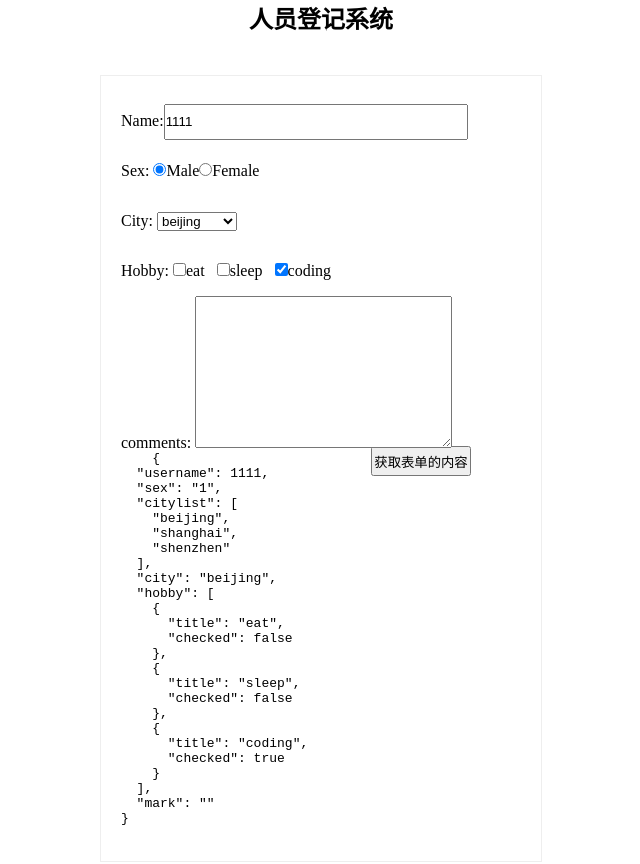
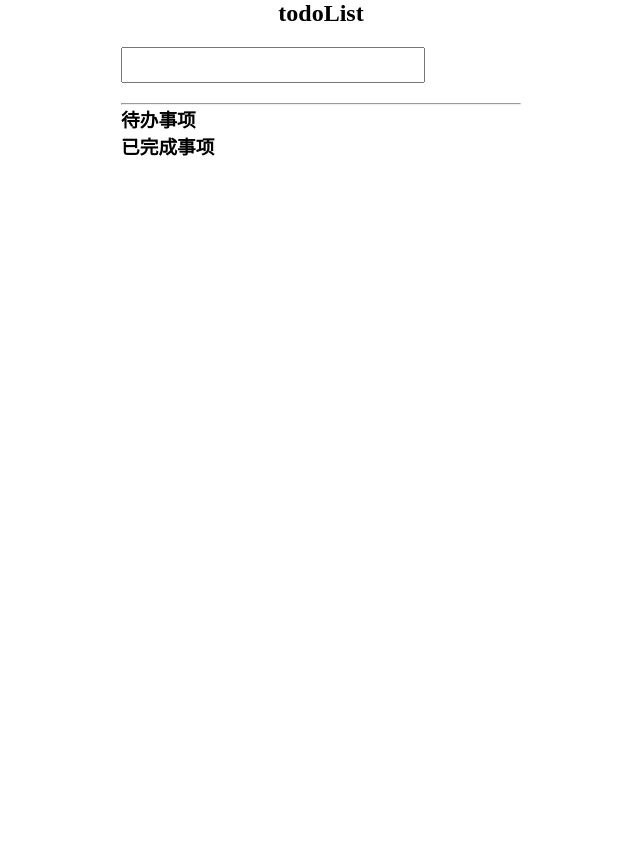
Before and after one commit to hy04/angular-practice, an Angular app: page / in a window 1280 px wide. Shown: the top 864 px of the page, without its empty margins (319-959 px from the left). After the commit the page ends 800 px from the top, so only its background shows below. Built offline with nearby package versions, Linux system fonts and the light colour scheme.

Commit message:
search history and todolist

```diff
--- a/src/app/app.component.html
+++ b/src/app/app.component.html
@@ -6,4 +6,7 @@
 
 <!-- <router-outlet></router-outlet> -->
 
-<app-form></app-form>
+<!-- <app-form></app-form> -->
+
+<!-- <app-search></app-search> -->
+<app-todolist></app-todolist>
--- a/src/app/app.module.ts
+++ b/src/app/app.module.ts
@@ -8,6 +8,8 @@
 import { HomeComponent } from './components/home/home.component';
 import { HeaderComponent } from './components/header/header.component';
 import { FormComponent } from './components/form/form.component';
+import { SearchComponent } from './components/search/search.component';
+import { TodolistComponent } from './components/todolist/todolist.component';
 
 @NgModule({
   declarations: [
@@ -15,7 +17,9 @@
     NewsComponent,
     HomeComponent,
     HeaderComponent,
-    FormComponent
+    FormComponent,
+    SearchComponent,
+    TodolistComponent
   ],
   imports: [
     BrowserModule,
--- /dev/null
+++ b/src/app/components/search/search.component.css
@@ -0,0 +1,14 @@
+.search{
+    width:400px;
+    margin:20px auto;
+
+}
+.inputtext{
+    margin-bottom: 20px;
+    width:300px;
+    height:32px;
+}
+button{
+    width:80px;
+    height: 32px;
+}
--- /dev/null
+++ b/src/app/components/search/search.component.html
@@ -0,0 +1,9 @@
+<h1>Search History</h1>
+<div class="search">
+    <input type="text" class="inputtext" [(ngModel)]="keyword">
+    <button (click)="doSearch()">Search</button>
+    <hr>
+    <ul>
+      <li *ngFor="let item of historylist; let key=index">{{item}}————<button (click)="deleteHistory(key)">X</button></li>
+    </ul>
+</div>
--- /dev/null
+++ b/src/app/components/search/search.component.ts
@@ -0,0 +1,31 @@
+import { Component, OnInit } from '@angular/core';
+
+@Component({
+  selector: 'app-search',
+  templateUrl: './search.component.html',
+  styleUrls: ['./search.component.css']
+})
+export class SearchComponent implements OnInit {
+
+
+  public keyword:string;
+  public historylist:any[]=[];
+
+  constructor() { }
+
+  ngOnInit() {
+  }
+  doSearch(){
+    //如果当前关键字不存在在列表里
+    if(this.historylist.indexOf(this.keyword)==-1){
+      this.historylist.push(this.keyword);
+    }
+    console.log(this.keyword);
+    this.keyword='';
+  }
+  deleteHistory(key){
+    console.log(key);
+    this.historylist.splice(key,1)
+  }
+
+}
--- /dev/null
+++ b/src/app/components/todolist/todolist.component.css
@@ -0,0 +1,14 @@
+.todolist{
+    width:400px;
+    margin:20px auto;
+
+}
+.form_input{
+    margin-bottom: 20px;
+    width:300px;
+    height:32px;
+}
+
+h2{
+    text-align: center;
+}
--- /dev/null
+++ b/src/app/components/todolist/todolist.component.html
@@ -0,0 +1,22 @@
+
+
+<h2>todoList</h2>
+<div class="todolist">
+    <input class="form_input" type="text" [(ngModel)]="keyword" (keyup)="doAdd($event)" />
+    <hr>
+    <h3>待办事项</h3>
+    <ul>
+      <!-- 如果status是1就隐藏在这个ul里隐藏 -->
+      <li *ngFor="let item of todolist;let key=index;" [hidden]="item.status==1">
+       <input type="checkbox" [(ngModel)]="item.status" />  {{item.title}}   ------ <button (click)="deleteData(key)">X</button>
+      </li>
+    </ul>
+    <h3>已完成事项</h3>
+    <ul>
+        <!-- 如果status是0就隐藏在这个ul里隐藏 -->
+        <li *ngFor="let item of todolist;let key=index;" [hidden]="item.status==0">
+         <input type="checkbox" [(ngModel)]="item.status" />  {{item.title}}   ------ <button (click)="deleteData(key)">X</button>
+        </li>
+      </ul>
+
+</div>
--- /dev/null
+++ b/src/app/components/todolist/todolist.component.ts
@@ -0,0 +1,72 @@
+import { Component, OnInit } from '@angular/core';
+
+@Component({
+  selector: 'app-todolist',
+  templateUrl: './todolist.component.html',
+  styleUrls: ['./todolist.component.css']
+})
+export class TodolistComponent implements OnInit {
+
+  public keyword:string;
+  public todolist:any[]=[];
+
+
+
+  constructor() { }
+
+  ngOnInit() {
+  }
+
+  doAdd(e){
+    if(e.keyCode==13){
+      console.log(this.keyword)
+      if(this.isNull(this.keyword)){
+        alert("不能为空")
+      }
+      else{
+        if(!this.todolistHasKeyword(this.todolist,this.keyword)){
+          this.todolist.push({
+          title:this.keyword,
+          status:0  //0未完成 1已完成
+        });
+      }else{
+        alert("repeat data");
+      }
+      this.keyword='';
+      }
+
+    }
+
+  }
+  deleteData(key){
+    this.todolist.splice(key,1);
+  }
+  //查看todolist中有没有该keyword
+  todolistHasKeyword(todolist:any,keyword:any){
+    //异步
+  //   todolist.forEach(value => {
+  //       if(value.title==keyword){
+  //         return true;
+  //       }
+  //   });
+  //   return false;
+  // }
+  if(!keyword) return false;
+  for(var i=0;i<todolist.length;i++){
+    if(todolist[i].title==keyword){
+      return true;
+    }
+  }
+  return false;
+
+  }
+
+  isNull(str){
+    if(str=="" || str==undefined){
+      return true;
+    }
+    var regu="^[]+$";
+    var re=new RegExp(regu);
+    return re.test(str);
+  }
+}
```
Also changed, not shown: 2 other files (tests, documents, lock files or other folders).
